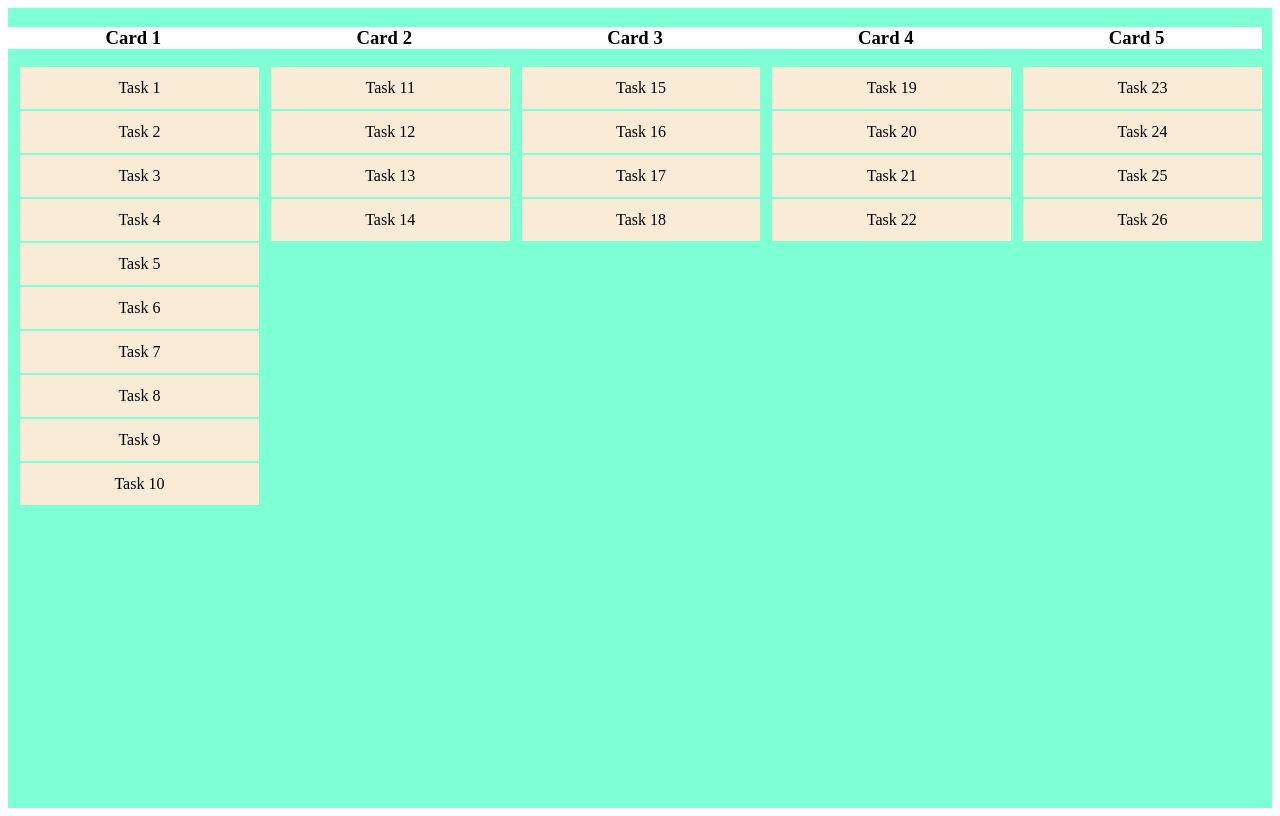
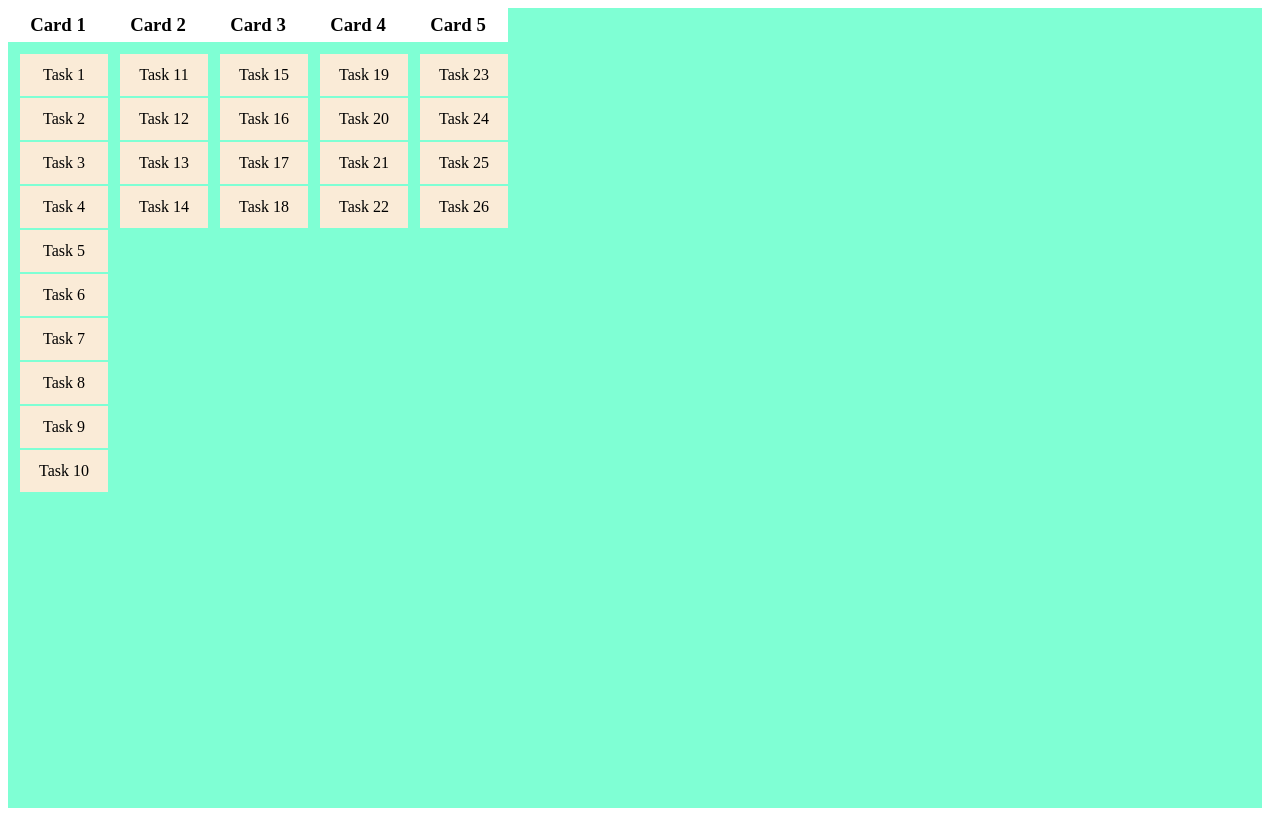
Before and after one commit to gokul1630/react-trello-clone, a React (Create React App) app: page / in a window 1280 px wide. Built offline with nearby package versions, Linux system fonts and the light colour scheme.

Commit message:
Updated Styles

```diff
--- a/src/style.css
+++ b/src/style.css
@@ -2,14 +2,15 @@ body {
   overflow: hidden;
 }
 .container {
-  display: grid;
-  grid-template-columns: 1fr 1fr 1fr 1fr 1fr;
+  display: flex;
   height: 100vh;
   background-color: aquamarine;
-  padding-right: 10px;
+  margin-right: 10px;
+  overflow-x: auto;
 }
 .card-container {
   overflow-y: auto;
+  flex: 0 0 100px;
 }
 .card {
   --vertical-padding: 12px;
@@ -21,8 +22,23 @@ body {
   margin-bottom: 2px;
 }
 .heading {
-  text-align: center;
   position: sticky;
   top: 0;
+  text-align: center;
   background-color: white;
+  margin: 0;
+  padding: 0;
+  padding-bottom: 6px;
+  padding-top: 6px;
+  margin-bottom: 12px;
 }
+
+::-webkit-scrollbar {
+  width: 4px;
+}
+
+::-webkit-scrollbar-thumb {
+  width: 3px;
+  background-color: gray;
+  border-radius: 16px;
+}
```
